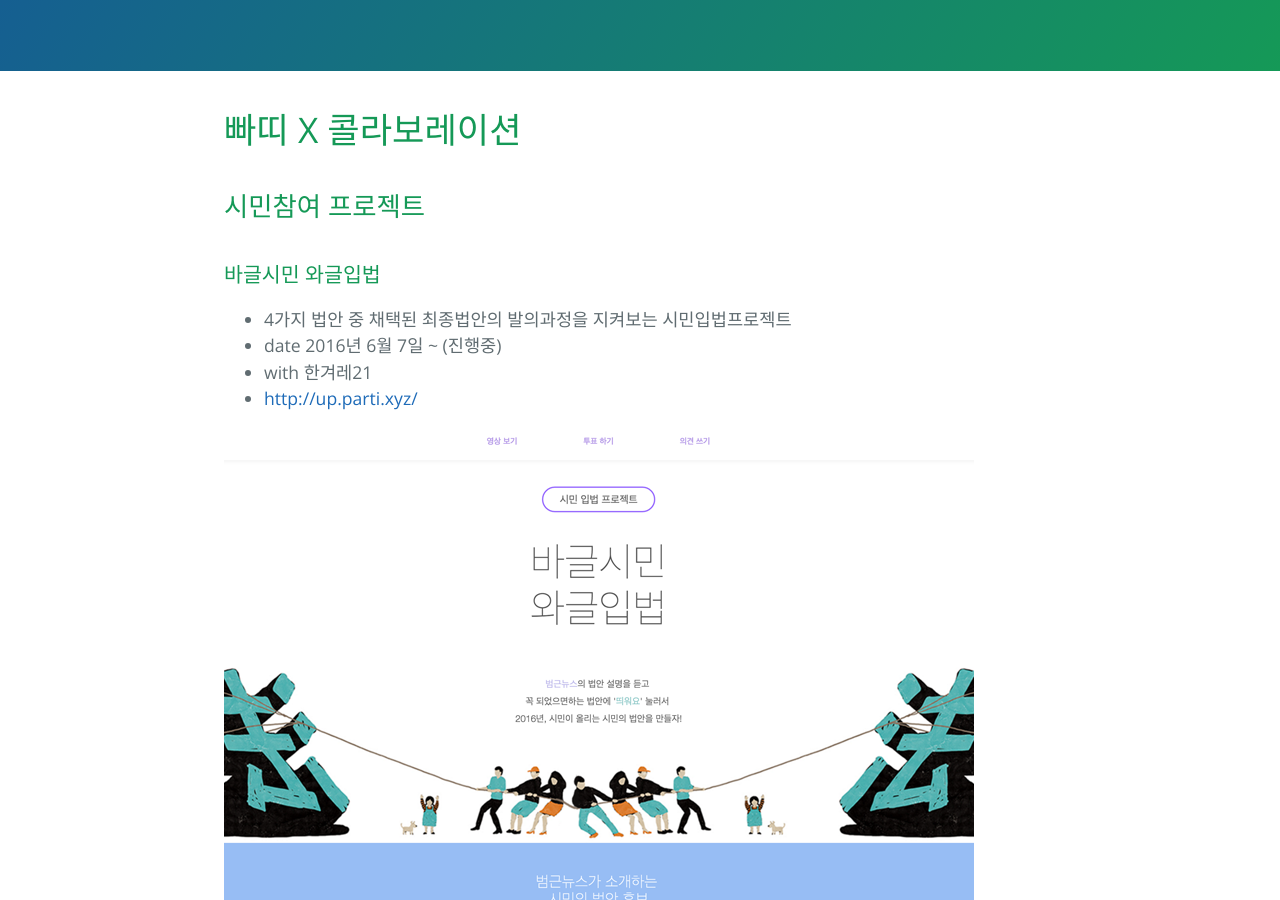
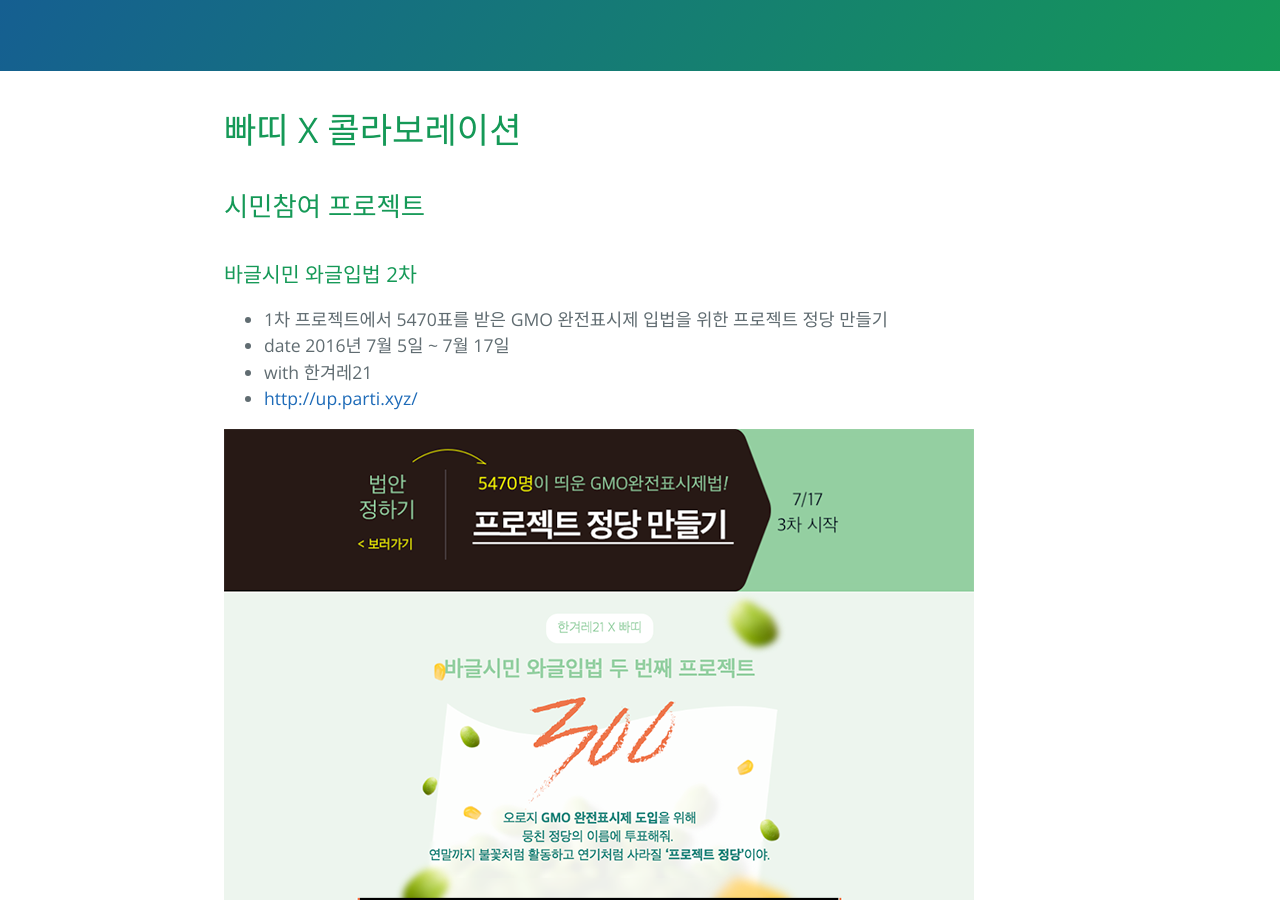
Before and after one commit to parti-coop/parti-group, a Jekyll site: the page built from docs/collaboration.md, in a window 1280 px wide and 900 px high, scrolled down 312 px. Built offline with Jekyll 4.4.1, drawn with Linux system fonts in a browser that asks for light colours; some of the changed text lies outside the part shown.

Commit message:
바글시민 와글입법 프로젝트 1차 수정, 2차 추가.

```diff
--- a/docs/collaboration.md
+++ b/docs/collaboration.md
@@ -12,12 +12,22 @@
 
 ## 시민참여 프로젝트
 
-### 바글시민 와글입법
+### 바글시민 와글입법 2차
 
-* 4가지 법안 중 채택된 최종법안의 발의과정을 지켜보는 시민입법프로젝트
-* date 2016년 6월 7일 ~ (진행중)
+* 1차 프로젝트에서 5470표를 받은 GMO 완전표시제 입법을 위한 프로젝트 정당 만들기
+* date 2016년 7월 5일 ~ 7월 17일
 * with 한겨레21
 * <http://up.parti.xyz/>
+
+![]({{site.baseurl}}/media/300.png)![300.png]({{site.baseurl}}/media/300.png)
+
+
+### 바글시민 와글입법 1차
+
+* 4가지 법안 중 채택된 최종법안의 발의과정을 지켜보는 시민입법 프로젝트
+* date 2016년 6월 7일 ~ 6월 26일
+* with 한겨레21
+* <http://up.parti.xyz/step1>
 
 ![collaboration_hani21.png]({{site.baseurl}}/media/collaboration_hani21.png)
 
```
